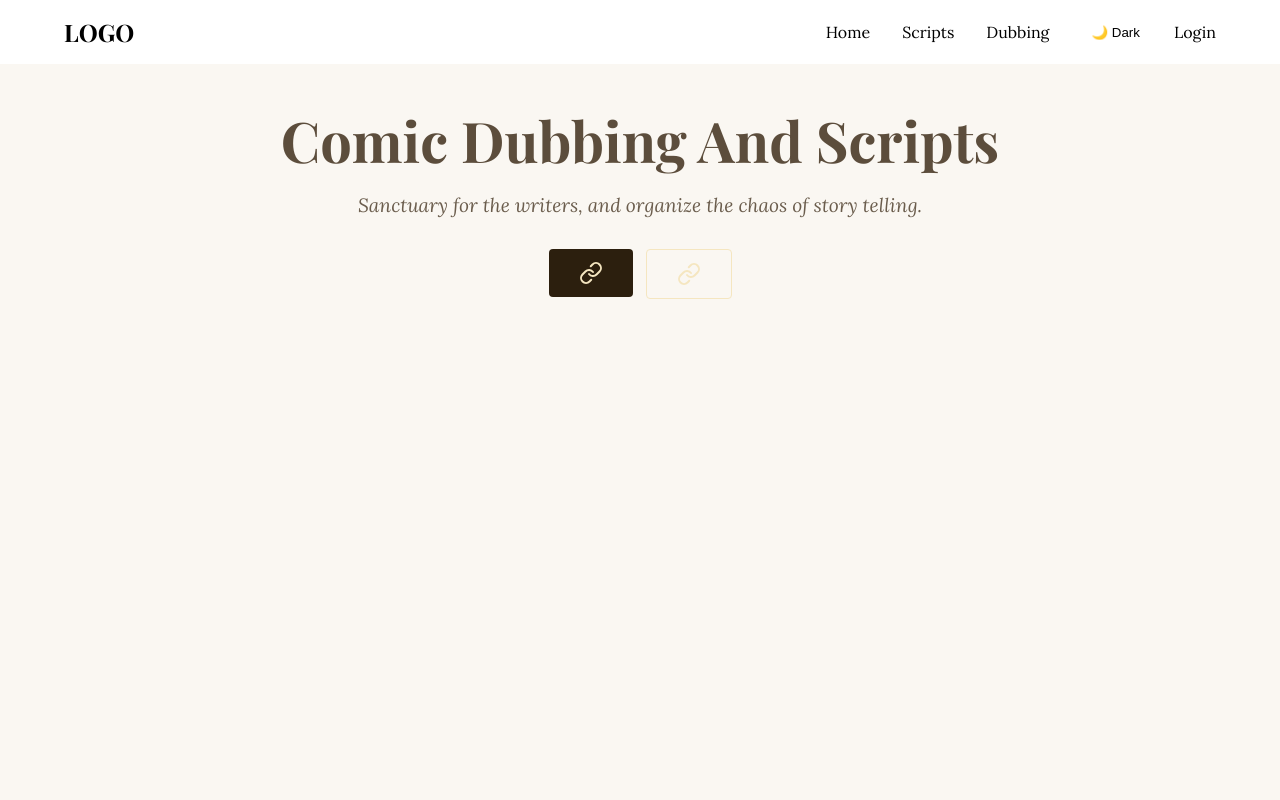
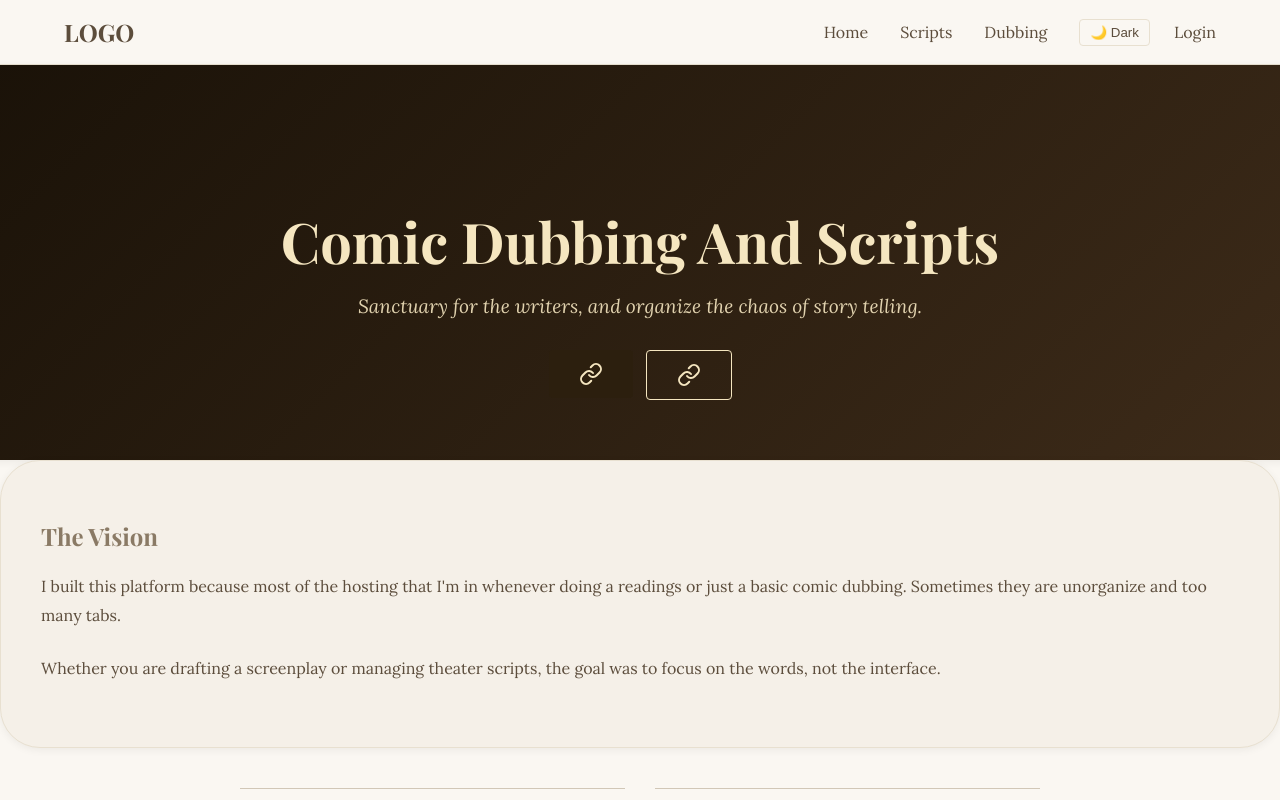
Before and after one commit to alybt/va-website-system, a React (Vite) app in the folder frontend/: page / in a window 1280 px wide. Shown: the top 800 px of the page. Built offline with nearby package versions, Linux system fonts and the light colour scheme.

Commit message:
fix: Theme of every page are connected now

```diff
--- a/frontend/src/App.jsx
+++ b/frontend/src/App.jsx
@@ -1,5 +1,6 @@
 import React, { useState } from 'react';
 import { BrowserRouter as Router, Routes, Route, useLocation } from 'react-router-dom';
+import { ThemeProvider } from './context/ThemeContext';
 import LoginPage from './pages/auth/LoginPage';
 import RegisterPage from './pages/auth/Register';
 import ScriptsPage from './pages/ScriptPage';
@@ -7,37 +8,33 @@ import Navbar from './components/NavBar';
 import HomePage from './pages/HomePage';
 import './assets/global-assets.css';
 
-
+// ✅ stays here, above App
 const NavigationHandler = ({ isAuth, userData }) => {
   const location = useLocation();
   const hideNavbarPaths = ['/login', '/register'];
-  if (hideNavbarPaths.includes(location.pathname)) {
-    return null;
-  }
+  if (hideNavbarPaths.includes(location.pathname)) return null;
 
   return <Navbar isLoggedIn={isAuth} userPfp={userData.image} />;
 };
 
 function App() {
   const [isAuth, setIsAuth] = useState(false);
-
-  const userData = {
-    image: "https://via.placeholder.com/35"
-  };
+  const userData = { image: "https://via.placeholder.com/35" };
 
   return (
+    <ThemeProvider>
       <Router>
         <NavigationHandler isAuth={isAuth} userData={userData} />
-
         <main className="app-container">
           <Routes>
             <Route path="/login" element={<LoginPage setIsAuth={setIsAuth} />} />
             <Route path="/register" element={<RegisterPage />} />
             <Route path="/scripts" element={<ScriptsPage />} />
-          <Route path="/" element={<HomePage/>} />
+            <Route path="/" element={<HomePage />} />
           </Routes>
         </main>
       </Router>
+    </ThemeProvider>
   );
 }
 
--- a/frontend/src/assets/global-assets.css
+++ b/frontend/src/assets/global-assets.css
@@ -1,4 +1,3 @@
-
 @import url('https://fonts.googleapis.com/css2?family=Playfair+Display:wght@700&family=Lora:ital,wght@0,400;1,400&display=swap');
 
 :root {
@@ -21,10 +20,16 @@
   --shadow-card:      0 2px 8px rgba(0,0,0,0.06);
   --shadow-hover:     0 15px 35px rgba(60,40,10,0.13);
   --overlay-opacity:  0.1;
+  --bg-app:           #faf7f2;
+  --bg-nav:           #faf7f2;
+  --text-main:        #5c4d3c;
+  --accent:           #2c1f0e;
+  --border:           #e8e0d0;
 }
 
+/* OS-level dark mode (only when user hasn't manually toggled) */
 @media (prefers-color-scheme: dark) {
-  :root.not[data-theme="light"] {
+  :root:not([data-theme="light"]) {
     --bg-card:          #1c1a16;
     --bg-poster-from:   #0d0a06;
     --bg-poster-to:     #261c0f;
@@ -44,21 +49,74 @@
     --shadow-card:      0 2px 12px rgba(0,0,0,0.30);
     --shadow-hover:     0 18px 44px rgba(0,0,0,0.50);
     --overlay-opacity:  0.06;
+    --bg-app:           #1c1a16;
+    --bg-nav:           #161410;
+    --text-main:        #f0ddb0;
+    --accent:           #d4af5f;
+    --border:           #2e2a22;
   }
 }
 
+/* Manual dark toggle */
 [data-theme="dark"] {
-  --bg-app: #1c1a16;
-  --bg-nav: #161410;
-  --text-main: #f0ddb0;
-  --accent: #d4af5f;
-  --border: #2e2a22;
+  --bg-card:          #1c1a16;
+  --bg-poster-from:   #0d0a06;
+  --bg-poster-to:     #261c0f;
+  --bg-footer:        #161410;
+  --border-card:      #2e2a22;
+  --border-footer:    #2a261e;
+  --text-poster:      #f0ddb0;
+  --text-body:        #f0ddb0;
+  --text-meta:        #f0ddb0;
+  --text-divider:     #3d3630;
+  --text-cast:        #7a6e60;
+  --btn-bg:           #d4af5f;
+  --btn-bg-hover:     #c49a48;
+  --btn-text:         #1a1208;
+  --fav-bg:           rgba(255,255,255,0.08);
+  --fav-bg-hover:     rgba(255,255,255,0.16);
+  --shadow-card:      0 2px 12px rgba(0,0,0,0.30);
+  --shadow-hover:     0 18px 44px rgba(0,0,0,0.50);
+  --overlay-opacity:  0.06;
+  --bg-app:           #1c1a16;
+  --bg-nav:           #161410;
+  --text-main:        #f0ddb0;
+  --accent:           #d4af5f;
+  --border:           #2e2a22;
+}
+
+/* Manual light toggle (overrides OS dark) */
+[data-theme="light"] {
+  --bg-card:          #faf7f2;
+  --bg-poster-from:   #1a1208;
+  --bg-poster-to:     #3d2b19;
+  --bg-footer:        #f5f0e8;
+  --border-card:      #e8e0d0;
+  --border-footer:    #ede5d8;
+  --text-poster:      #f5e6c0;
+  --text-body:        #5c4d3c;
+  --text-meta:        #8a7a65;
+  --text-divider:     #d1c7b7;
+  --text-cast:        #8a7a65;
+  --btn-bg:           #2c1f0e;
+  --btn-bg-hover:     #3d2b19;
+  --btn-text:         #f5e6c0;
+  --fav-bg:           rgba(255,255,255,0.15);
+  --fav-bg-hover:     rgba(255,255,255,0.25);
+  --shadow-card:      0 2px 8px rgba(0,0,0,0.06);
+  --shadow-hover:     0 15px 35px rgba(60,40,10,0.13);
+  --overlay-opacity:  0.1;
+  --bg-app:           #faf7f2;
+  --bg-nav:           #faf7f2;
+  --text-main:        #5c4d3c;
+  --accent:           #2c1f0e;
+  --border:           #e8e0d0;
 }
 
 .app-container {
   width: 100%;
   min-height: 100vh;
-  display: block; /* Ensure it's not 'inline' or 'flex' by accident */
+  display: block;
   background-color: var(--bg-app);
   margin: 0;
   padding: 0;
--- a/frontend/src/components/NavBar.jsx
+++ b/frontend/src/components/NavBar.jsx
@@ -1,15 +1,10 @@
-import React, { useState, useEffect } from 'react';
+import React, { useState } from 'react';
 import styles from './navbar.module.css';
+import { useTheme } from '../context/ThemeContext';
 
 const Navbar = ({ isLoggedIn, userPfp }) => {
-  const [theme, setTheme] = useState('light');
-  const [showDropdown, setShowDropdown] = useState(false);
-
-  const toggleTheme = () => {
-    const newTheme = theme === 'light' ? 'dark' : 'light';
-    setTheme(newTheme);
-    document.documentElement.setAttribute('data-theme', newTheme);
-  };
+  const { theme, toggleTheme } = useTheme();
+  const [showDropdown, setShowDropdown] = useState(false)
 
   return (
     <nav className={styles.navbar}>
--- /dev/null
+++ b/frontend/src/context/ThemeContext.jsx
@@ -0,0 +1,26 @@
+import { createContext, useContext, useState, useEffect } from 'react';
+
+const ThemeContext = createContext();
+
+export const ThemeProvider = ({ children }) => {
+    const [theme, setTheme] = useState(() => {
+        return localStorage.getItem('theme') || 'light';
+    });
+
+    useEffect(() => {
+        document.documentElement.setAttribute('data-theme', theme);
+        localStorage.setItem('theme', theme);
+    }, [theme]);
+
+    const toggleTheme = () => {
+        setTheme(prev => prev === 'light' ? 'dark' : 'light');
+    };
+
+    return (
+        <ThemeContext.Provider value={{ theme, toggleTheme }}>
+            {children}
+        </ThemeContext.Provider>
+    );
+};
+
+export const useTheme = () => useContext(ThemeContext);
--- a/frontend/src/pages/HomePage.jsx
+++ b/frontend/src/pages/HomePage.jsx
@@ -1,12 +1,14 @@
-import React from 'react'
 import styles from './HomePage.module.css';
 import { Link } from 'lucide-react';
+import React, { useState, useEffect } from 'react';
 
 const HomePage = () => {
+    const [loading, setLoading] = useState(true);
+
     return (
         <div className={styles.container}>
             {/* HERO SECTION */}
-            <header className={styles.container}>
+            <header className={styles.hero}>
                 <h1 className={styles.title}> Comic Dubbing And Scripts </h1>
                 <p className={styles.subtitle}>
                     Sanctuary for the writers, and organize the chaos of story telling.
--- a/frontend/src/pages/HomePage.module.css
+++ b/frontend/src/pages/HomePage.module.css
@@ -6,12 +6,13 @@
     background-color: var(--bg-card);
     color: var(--text-body);
     font-family: 'Lora', serif;
+    transition: background-color 0.3s ease, color 0.3s ease;
 }
 
 .hero {
     padding: 100px 20px 60px;
     text-align: center;
-    background-color: linear-gradient(135deg, var(--bg-poster-from), var(--bg-poster-to));
+    background: linear-gradient(135deg, var(--bg-poster-from), var(--bg-poster-to));
     width: 100%;
     color: var(--text-poster);
     box-shadow: var(--shadow-card);
@@ -43,8 +44,8 @@
     padding: 12px 30px;
     text-decoration: none;
     border-radius: 4px;
-    font-weight:  bold;
-    transition: background 0.3 ease;
+    font-weight: bold;
+    transition: background 0.3s ease;
 }
 
 .primaryBtn:hover {
@@ -65,23 +66,16 @@
 }
 
 .card {
-    background: white;
+    background: var(--bg-footer);
     padding: 40px;
     border-radius: 40px;
     border: 1px solid var(--border-card);
     box-shadow: var(--shadow-card);
-}
-
-/* DARK MODE */
-
-@media (prefers-color-scheme: dark){
-    .card {
-        background: var(--bg-footer);
-    }
+    transition: background 0.3s ease, border-color 0.3s ease;
 }
 
 .sectionHeading {
-    font-family: 'PlayfairDisplay', serif;
+    font-family: 'Playfair Display', serif;
     color: var(--text-meta);
     margin-bottom: 20px;
 }
@@ -120,4 +114,5 @@
     border-top: 1px solid var(--border-footer);
     color: var(--text-cast);
     font-size: 0.9rem;
+    transition: background 0.3s ease;
 }
```
Lines whose indentation alone changed are shown as unchanged.
